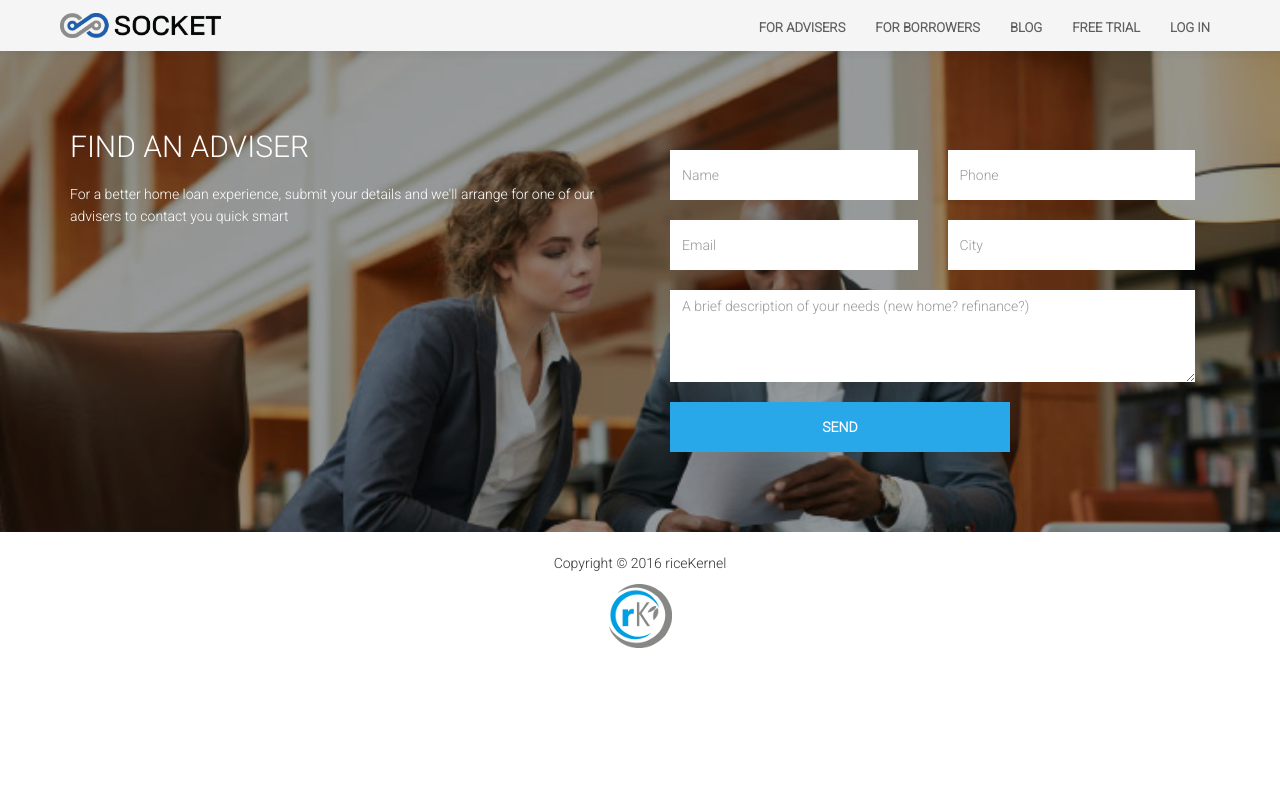
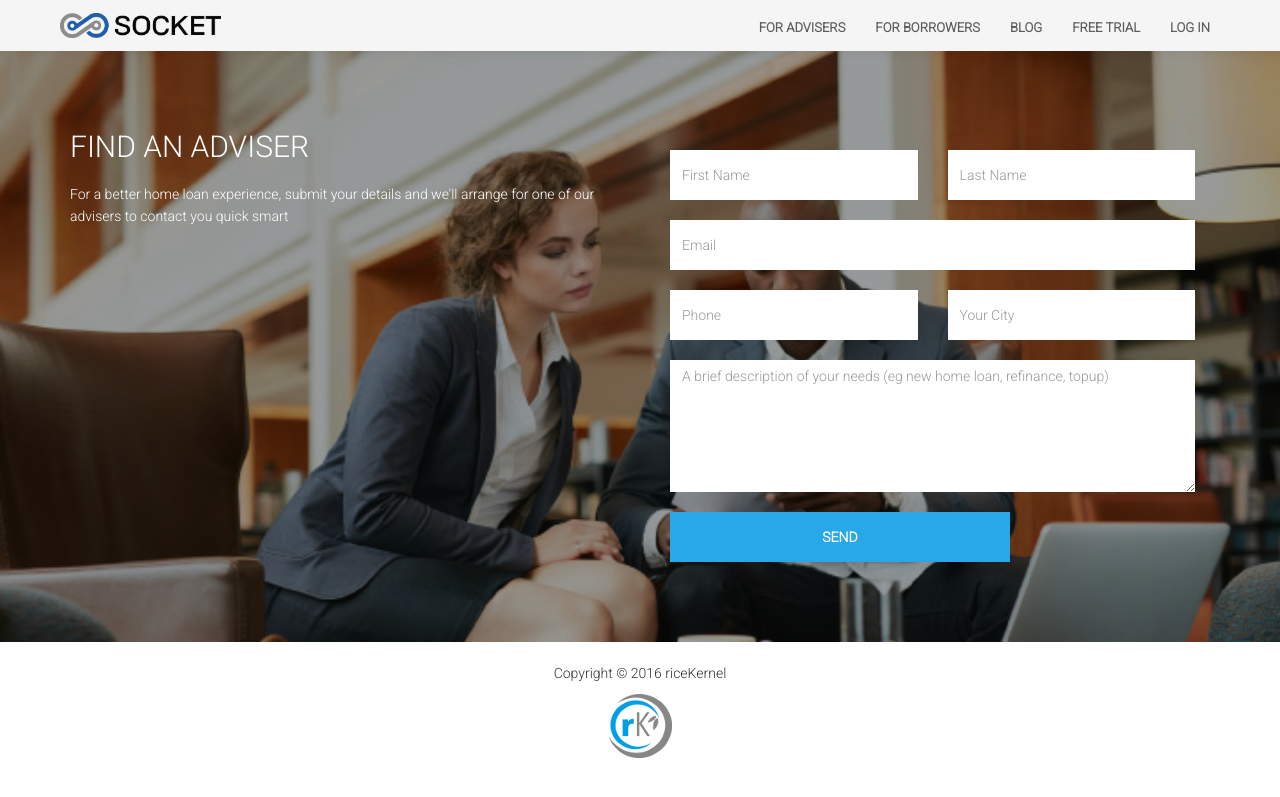
Before and after one commit to riceKernel/socket, a Jekyll site: the page built from findadviser.html, in a window 1280 px wide. Shown: the top 797 px of the page. Built offline with Jekyll 4.4.1, drawn with Linux system fonts in a browser that asks for light colours.

Commit message:
Find an adviser
asda

```diff
--- a/_includes/contact-borrowers.html
+++ b/_includes/contact-borrowers.html
@@ -9,21 +9,24 @@
         </div>
         <div class="col-md-6 wow fadeInUp" data-wow-delay="0.6s">
           <div class="contact-form">
-            <form action="#" method="post">
+            <form id='findAdviserForm'>
               <div class="col-md-6">
-                <input type="text" class="form-control" placeholder="Name">
+                <input type="text" class="form-control" placeholder="First Name" name='client_first_name'>
               </div>
               <div class="col-md-6">
-                <input type="text" class="form-control" placeholder="Phone">
+                <input type="text" class="form-control" placeholder="Last Name" name='client_last_name'>
+              </div>
+              <div class="col-md-12">
+                <input type="email" class="form-control" placeholder="Email" name='client_email'>
               </div>
               <div class="col-md-6">
-                <input type="email" class="form-control" placeholder="Email">
+                <input type="text" class="form-control" placeholder="Phone" name='client_phone'>
               </div>
               <div class="col-md-6">
-                <input type="text" class="form-control" placeholder="City">
+                <input type="text" class="form-control" placeholder="Your City" name='client_city'>
               </div>
               <div class="col-md-12">
-                <textarea class="form-control" placeholder="A brief description of your needs (new home? refinance?)" rows="4"></textarea>
+                <textarea class="form-control" placeholder="A brief description of your needs (eg new home loan, refinance, topup)" rows="6" name='description'></textarea>
               </div>
               <div class="col-md-8">
                 <input type="submit" class="form-control text-uppercase" value="Send">
--- a/_includes/contact.html
+++ b/_includes/contact.html
@@ -31,12 +31,6 @@
               <div class="col-md-12">
                 <input type="email" class="form-control" placeholder="Email" name='client_email'>
               </div>
-              <div class="col-md-6">
-                <input type="text" class="form-control" placeholder="Phone" name='client_phone'>
-              </div>
-              <div class="col-md-6">
-                <input type="text" class="form-control" placeholder="Your City" name='client_city'>
-              </div>
               <div class="col-md-12">
                 <textarea class="form-control" placeholder="Message" rows="6" name='description'></textarea>
               </div>
--- a/js/custom.js
+++ b/js/custom.js
@@ -39,14 +39,11 @@ function forWhom(whom) {
 }
 */
 
+//the contact us form submission:
 $("#contactUsForm").submit(function(e) {
-    console.log(e);
     var data = $( this ).serialize()
-    var url = "https://adviser-api-stage.herokuapp.com/api/open/leads"; // the script where you handle the form input.
-
-    //url = url + "?" + data
+    var url = "https://adviser-api-stage.herokuapp.com/api/open/leads";
     data = data + "&lead_source_token=a069b07a80711d5c2ab011dffab0199e8d430b8b07f96932";
-    console.log(data);
     $.ajax({
            type: "POST",
            url: url,
@@ -56,8 +53,24 @@ $("#contactUsForm").submit(function(e) {
                alert("Thank you for your message - we will respond as soon as we can!  In the mean time, why not sign up for a free trial?"); // show response from the php script.
            }
          });
+    e.preventDefault(); // avoid to execute the actual submit of the form.
+});
 
-    e.preventDefault(); // avoid to execute the actual submit of the form.
+//The find an adviser submission (different as will eventually have a diff token):
+$("#findAdviserForm").submit(function(e) {
+    var data = $( this ).serialize()
+    var url = "https://adviser-api-stage.herokuapp.com/api/open/leads";
+    data = data + "&lead_source_token=a069b07a80711d5c2ab011dffab0199e8d430b8b07f96932";
+    $.ajax({
+           type: "POST",
+           url: url,
+           data: data,
+           success: function(data)
+           {
+               alert("Thank you for your request - A socket adviser near you will be in touch very soon!"); // show response from the php script.
+           }
+         });
+    e.preventDefault();
 });
 
 function recommendSocket() {
```
